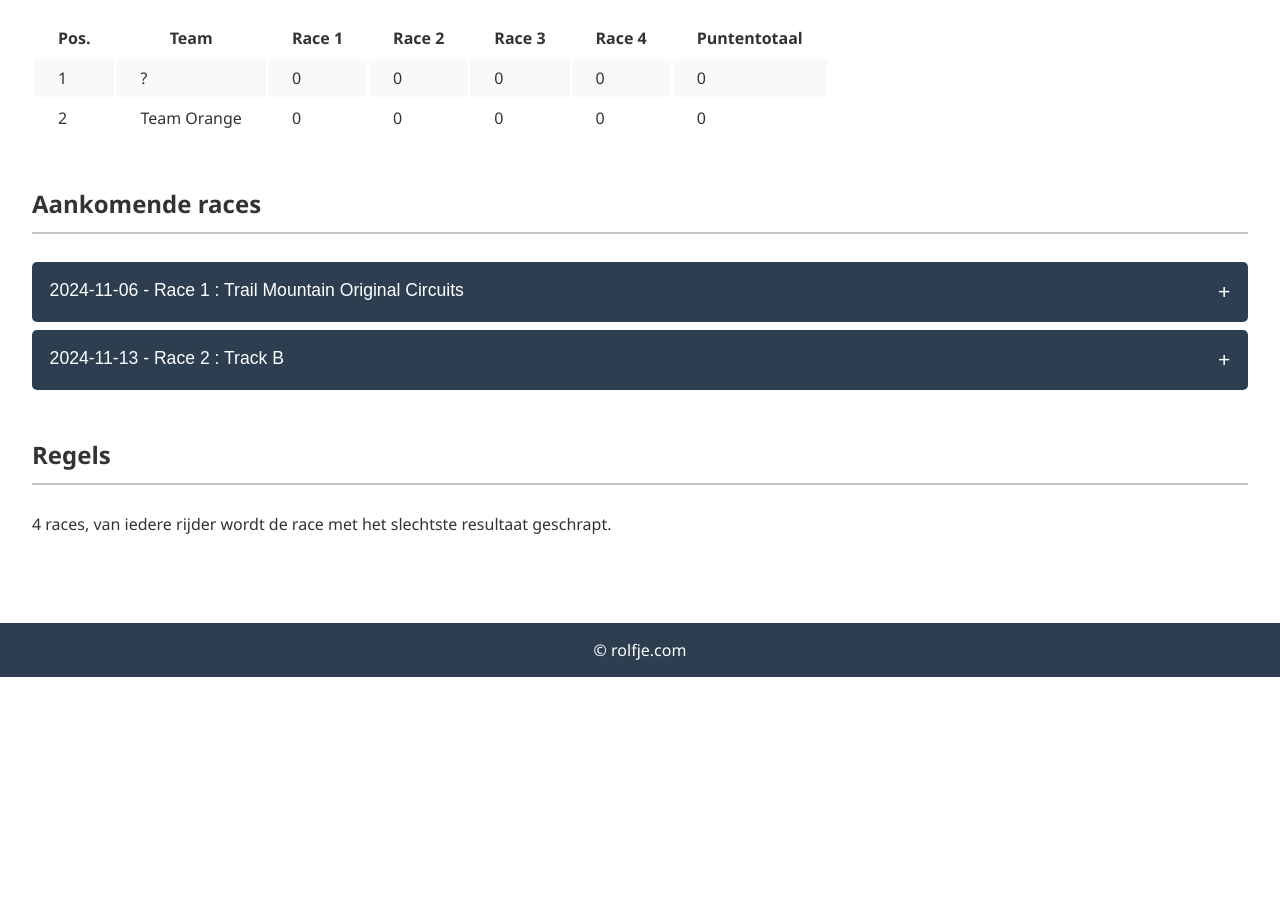
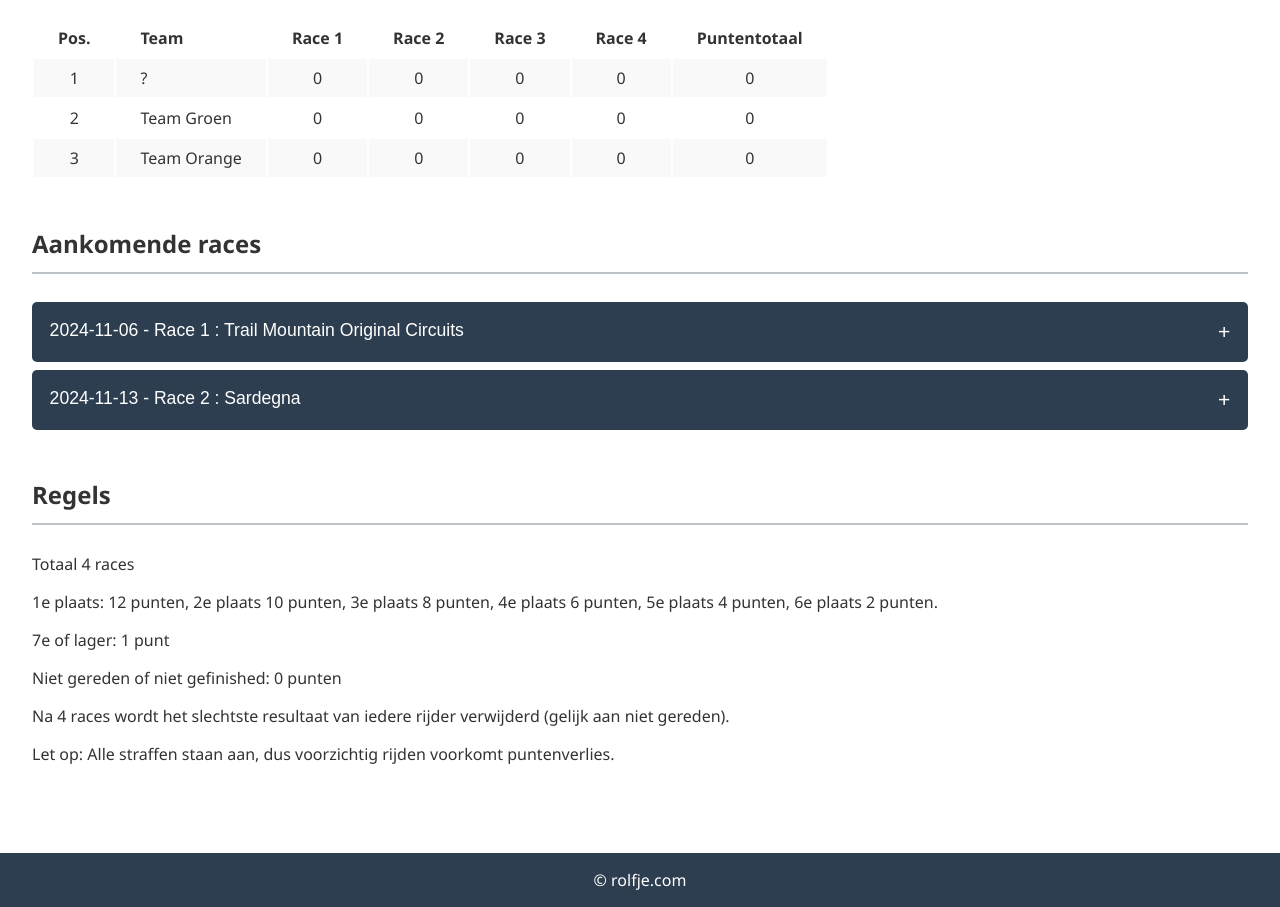
Before and after one commit to realrolfje/granturismo, a plain HTML site: page index.html in a window 1280 px wide. Shown: the part 668-1575 px from the top of the page. Before the commit the page ends 1345 px from the top, so only its background shows below. Drawn offline with Linux system fonts and the light colour scheme.

Commit message:
Uitlijning en layout

```diff
--- a/calendar_and_rules.json
+++ b/calendar_and_rules.json
@@ -63,18 +63,75 @@
         {
             "race": "Race 2",
             "date": "2024-11-13",
-            "location": "Track B",
+            "location": "Sardegna",
             "details": {
-                "General Information": null,
-                "Weather": "Rainy",
-                "Special Conditions": "Wet track",
-                "Car Settings": null,
-                "Allowed Car Settings": "Custom",
-                "Assists": "ABS Only"
+                "Track": "Sardegna",
+                "Room mode": "Practice/Race",
+                "settings": "nog niet bekend"
+            },
+            "details-secret": {
+                "Track": "Sardegna",
+                "Room mode": "Practice/Race",
+                "Race type": "For Real",
+                "Auto Start": "Off",
+                "Laps": "15",
+                "Time/Weather settings": null,
+                "Weather": "Preset, S01 Dry",
+                "Equal conditions": "Off",
+                "Time of Day": "Afternoon",
+                "Variable time speed": "0x",
+                "Race Settings": null,
+                "Start type": "Grid Start with False Start Check",
+                "Grid Order": "Fastest First",
+                "BoP/Tuning Prohibited": "On",
+                "Settings options": "All",
+                "Boost": "Strong",
+                "Slipstream strength": "Strong",
+                "Visible Damage": "On",
+                "Mechanical Damage": "Heavy",
+                "Tyre Wear Rate": "1x",
+                "Fuel Consumption Rate": "Off",
+                "Refueling speed": "--",
+                "Initial Fueal": "20 Litres",
+                "Grip Reduction off track": "Low",
+                "Race Finish Delay": "30 seconds",
+                "Nitrous/Overtaking Multiplier": "Default",
+                "Regulation Settings": null,
+                "Filter by Category": "Gr.3",
+                "PP Limit": "No Limit",
+                "Max. Power Output": "No Limit",
+                "Minimum weight": "No Limit",
+                "Useable Tyres": "No Limit",
+                "Usable Tyre & Types": "--",
+                "Required Tyre Type": "--",
+                "Nitrous": "Cannot be fitted",
+                "Kart Usage": "Off",
+                "Engine Swap": "Prohibited",
+                "Tuning Parts": "Unrestricted",
+                "Penalty Settings ": null,
+                "Shortcut Penalty": "Strong",
+                "Wall Collision Penalty": "Time Penalty (Strong)",
+                "Correct Vehicle Course After Wall Collision": "On",
+                "Car Collision Penalty": "On",
+                "Pit Lane Line Cutting Penalty": "Off",
+                "Ghosting During Race": "Off",
+                "Flag Rules": "On",
+                "Driving Options Limitations": null,
+                "Countersteering Assistance": "No Limit",
+                "Active Stability Management (ASM)": "No Limit",
+                "Driving Lane Assist": "No Limit",
+                "Traction Control": "No Limit",
+                "ABS": "No Limit",
+                "Auto-Drive": "Prohibited"
             }
         }
     ],
     "rules": [
-        "4 races, van iedere rijder wordt de race met het slechtste resultaat geschrapt."
+        "Totaal 4 races",
+        "1e plaats: 12 punten, 2e plaats 10 punten, 3e plaats 8 punten, 4e plaats 6 punten, 5e plaats 4 punten, 6e plaats 2 punten.",
+        "7e of lager: 1 punt",
+        "Niet gereden of niet gefinished: 0 punten",
+        "Na 4 races wordt het slechtste resultaat van iedere rijder verwijderd (gelijk aan niet gereden).",
+        "Let op: Alle straffen staan aan, dus voorzichtig rijden voorkomt puntenverlies."
     ]
 }
--- a/script.js
+++ b/script.js
@@ -45,6 +45,10 @@ function displayDriverStandings(drivers) {
     headers.forEach(headerText => {
         const th = document.createElement('th');
         th.textContent = headerText;
+
+        if (headerText.startsWith('Race') || headerText.startsWith('Pos.') || headerText.startsWith('Puntentotaal')) {
+            th.classList.add('center');
+        }
         headerRow.appendChild(th);
     });
     thead.appendChild(headerRow);
@@ -59,6 +63,7 @@ function displayDriverStandings(drivers) {
         const positionCell = document.createElement('td');
         positionCell.textContent = index + 1;
         positionCell.setAttribute('data-label', 'Position');
+        positionCell.classList.add('center');
         row.appendChild(positionCell);
 
         // Driver Name
@@ -78,6 +83,7 @@ function displayDriverStandings(drivers) {
             const pointsCell = document.createElement('td');
             pointsCell.textContent = points;
             pointsCell.setAttribute('data-label', `Race ${idx + 1}`);
+            pointsCell.classList.add('center');
             row.appendChild(pointsCell);
         });
 
@@ -85,6 +91,7 @@ function displayDriverStandings(drivers) {
         const totalCell = document.createElement('td');
         totalCell.textContent = driver.totalPoints;
         totalCell.setAttribute('data-label', 'Total Points');
+        totalCell.classList.add('center');
         row.appendChild(totalCell);
 
         tbody.appendChild(row);
@@ -144,6 +151,11 @@ function displayTeamStandings(teams) {
     headers.forEach(headerText => {
         const th = document.createElement('th');
         th.textContent = headerText;
+
+        if (headerText.startsWith('Race') || headerText.startsWith('Pos.') || headerText.startsWith('Puntentotaal')) {
+            th.classList.add('center');
+        }
+
         headerRow.appendChild(th);
     });
     thead.appendChild(headerRow);
@@ -158,6 +170,7 @@ function displayTeamStandings(teams) {
         const positionCell = document.createElement('td');
         positionCell.textContent = index + 1;
         positionCell.setAttribute('data-label', 'Position');
+        positionCell.classList.add('center');
         row.appendChild(positionCell);
 
         // Team Name
@@ -171,6 +184,7 @@ function displayTeamStandings(teams) {
             const pointsCell = document.createElement('td');
             pointsCell.textContent = points;
             pointsCell.setAttribute('data-label', `Race ${idx + 1}`);
+            pointsCell.classList.add('center');
             row.appendChild(pointsCell);
         });
 
@@ -178,6 +192,7 @@ function displayTeamStandings(teams) {
         const totalCell = document.createElement('td');
         totalCell.textContent = team.totalPoints;
         totalCell.setAttribute('data-label', 'Total Points');
+        totalCell.classList.add('center');
         row.appendChild(totalCell);
 
         tbody.appendChild(row);
--- a/standings.json
+++ b/standings.json
@@ -12,7 +12,7 @@
       },
       {
         "name": "Leroy",
-        "team": "?",
+        "team": "Team Groen",
         "points_per_race": [null, null, null, null]
       },
       {
--- a/styles.css
+++ b/styles.css
@@ -5,13 +5,15 @@ body {
     color: #333;
 }
 
-  header, footer {
+header,
+footer {
     background-color: #2c3e50;
     color: white;
     padding: 1em 0;
 }
 
-  header h1, footer p {
+header h1,
+footer p {
     text-align: center;
     margin: 0;
 }
@@ -96,7 +98,8 @@ body {
 }
 
 .collapsible::after {
-    content: '\002B'; /* Unicode character for "+" sign */
+    content: '\002B';
+    /* Unicode character for "+" sign */
     font-size: 1.2em;
     color: white;
     float: right;
@@ -104,7 +107,8 @@ body {
 }
 
 .collapsible.active::after {
-    content: "\2212"; /* Unicode character for "-" sign */
+    content: "\2212";
+    /* Unicode character for "-" sign */
 }
 
 .collapsible-content {
@@ -127,14 +131,25 @@ body {
     border: 1px solid #bdc3c7;
 }
 
+.detail-section-header {
+    font-weight: bold;
+    text-align: center;
+    width: 40%;
+    background-color: #1abc9c66;
+}
+
 .detail-key {
     font-weight: bold;
+    text-align: right;
     width: 40%;
-    background-color: #bdc3c7;
 }
 
 .detail-value {
     width: 60%;
+}
+
+.center {
+    text-align: center;
 }
 
 /* Adjust spacing for schedule section */
@@ -142,48 +157,19 @@ body {
     margin-top: 1em;
 }
 
-  @media screen and (max-width: 768px) {
-    table, thead, tbody, th, td, tr {
-      display: block;
+tbody tr:nth-child(odd) {
+    background-color: #f9f9f9;
+    /* A lighter gray */
 }
 
-    tr {
-      margin-bottom: 1em;
+tbody tr:hover {
+    background-color: #dfe6e9 !important;
+    /* Light blue-gray */
 }
 
 th, td {
-      text-align: right;
-      padding-left: 50%;
-      position: relative;
+    padding: 0.5em 1.5em;
+    text-wrap: nowrap;
+    text-align: left;
+    /* Decrease vertical padding, increase horizontal padding */
 }
-
-    th::before, td::before {
-      position: absolute;
-      left: 0;
-      width: 45%;
-      padding-left: 0.5em;
-      white-space: nowrap;
-      text-align: left;
-      font-weight: bold;
-    }
-
-    th::before {
-      content: attr(data-label);
-    }
-
-    td::before {
-      content: attr(data-label);
-    }
-  }
-
-  tbody tr:hover {
-    background-color: #dfe6e9; /* Light blue-gray */
-  }
-
-  th, td {
-    padding: 0.5em 1.5em; /* Decrease vertical padding, increase horizontal padding */
-  }
-
-  tbody tr:nth-child(odd) {
-    background-color: #f9f9f9; /* A lighter gray */
-  }
```
Lines whose indentation alone changed are shown as unchanged.
